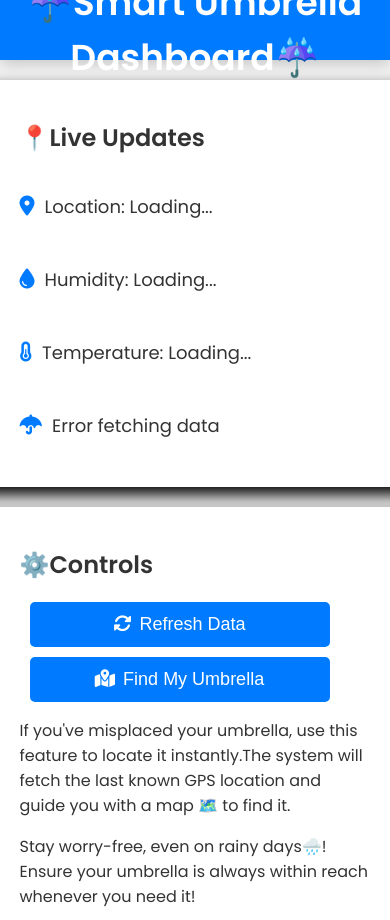
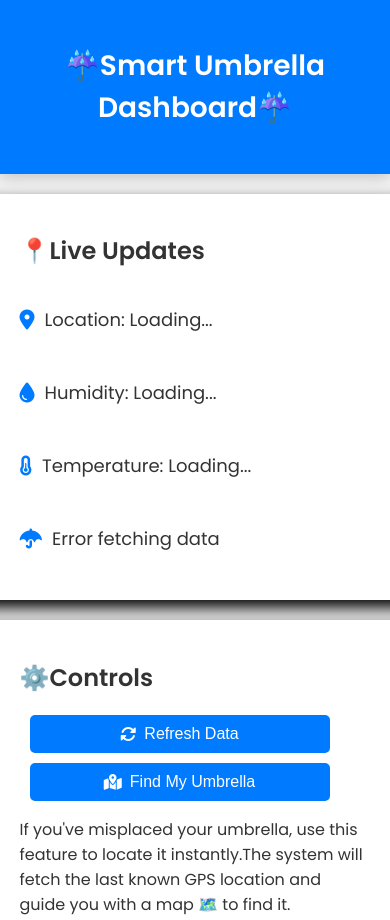
Before and after one commit to Ashwini-955/smart_umbrella, a plain HTML site: page index.html in a window 390 px wide. Shown: the top 920 px of the page. Drawn offline with Linux system fonts and the light colour scheme; no server answers.

Commit message:
css changed full

```diff
--- a/styles.css
+++ b/styles.css
@@ -123,3 +123,40 @@ footer {
     from { opacity: 0; transform: translateY(-50px); }
     to { opacity: 1; transform: translateY(0); }
 }
+@media screen and (max-width: 768px) {
+    .container {
+        flex-direction: column;
+        align-items: center;
+    }
+
+    .card {
+        width: 100%;
+        min-height: auto;
+    }
+
+    header {
+        font-size: 16px;
+        height: auto;
+        padding: 8px;
+    }
+
+    .btn {
+        width: 100%;
+    }
+}
+
+@media screen and (max-width: 480px) {
+    header {
+        font-size: 14px;
+        padding: 6px;
+    }
+
+    .btn {
+        font-size: 16px;
+        padding: 10px;
+    }
+
+    footer {
+        font-size: 14px;
+    }
+}
```
